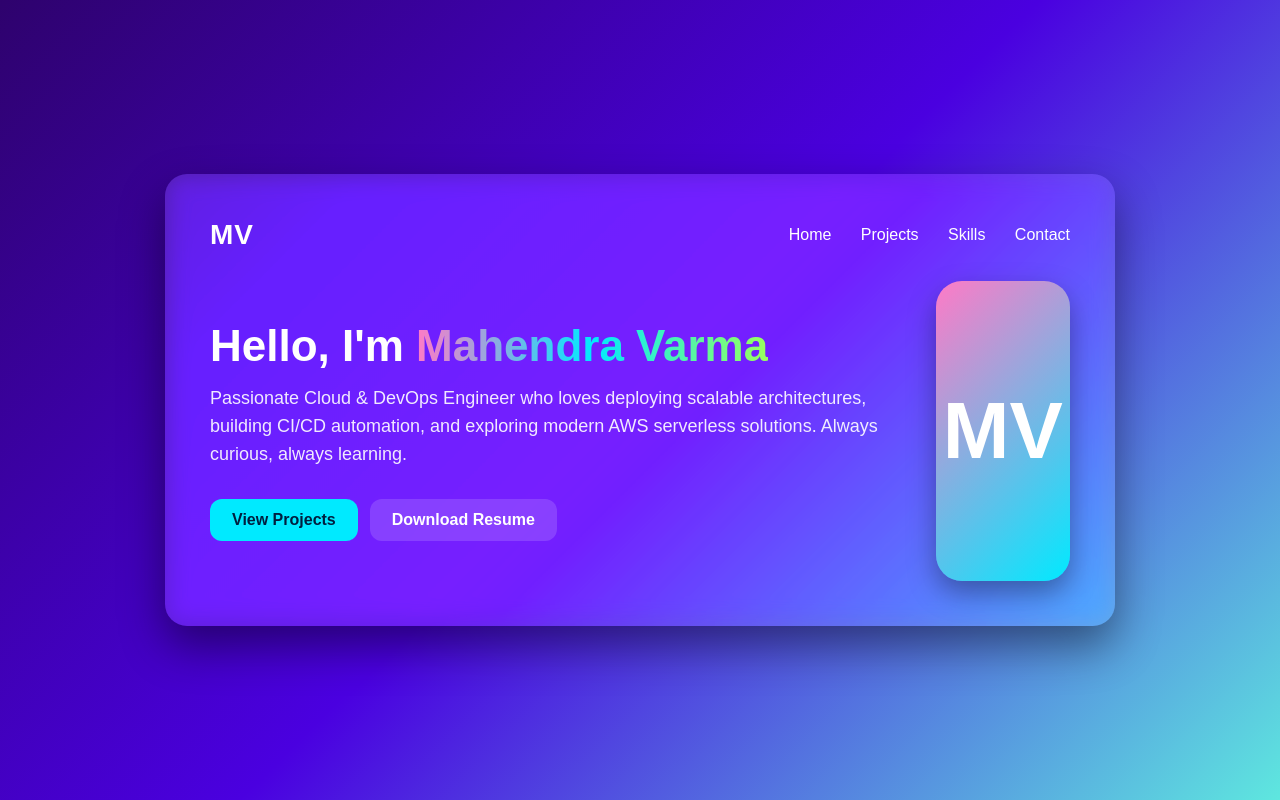
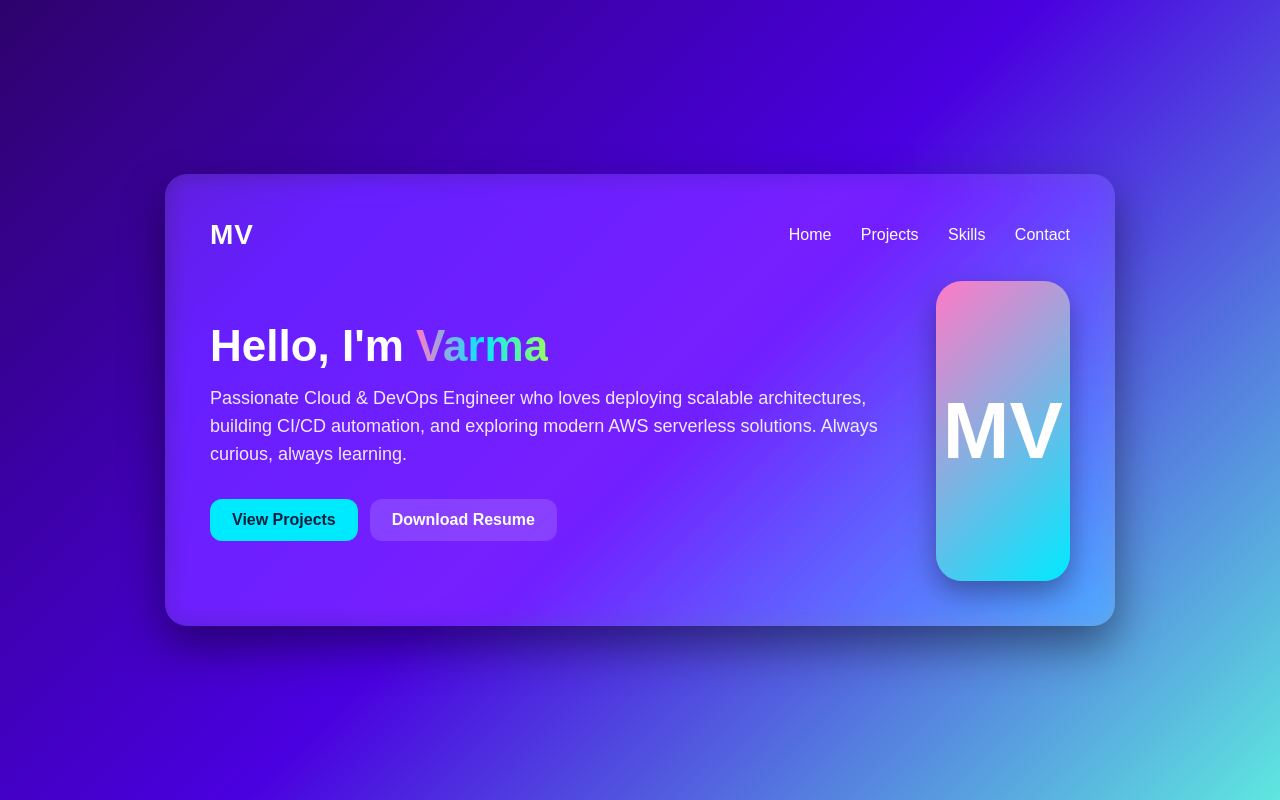
Before and after one commit to Mahendravarma-S/webapp, a plain HTML site: page index.html in a window 1280 px wide. Drawn offline with Linux system fonts and the light colour scheme.

Commit message:
Update index.html

```diff
--- a/index.html
+++ b/index.html
@@ -122,7 +122,7 @@
 
     <div class="content">
       <div class="text">
-        <h1>Hello, I'm <span>Mahendra Varma</span></h1>
+        <h1>Hello, I'm <span>Varma</span></h1>
         <p>Passionate Cloud & DevOps Engineer who loves deploying scalable architectures, building CI/CD automation, and exploring modern AWS serverless solutions. Always curious, always learning.</p>
         <div class="btns">
           <button class="primary-btn">View Projects</button>
```
